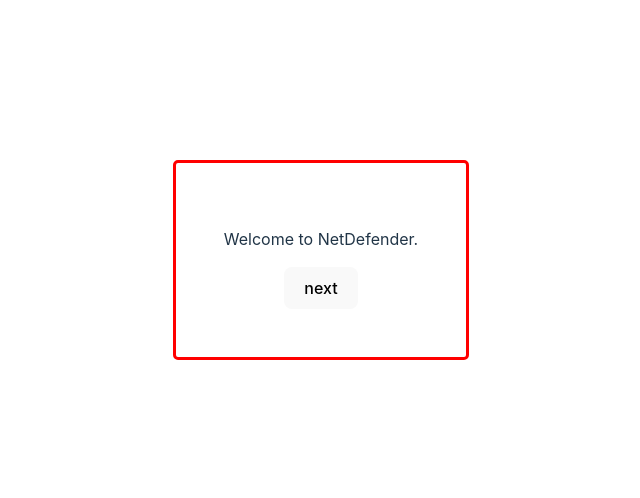
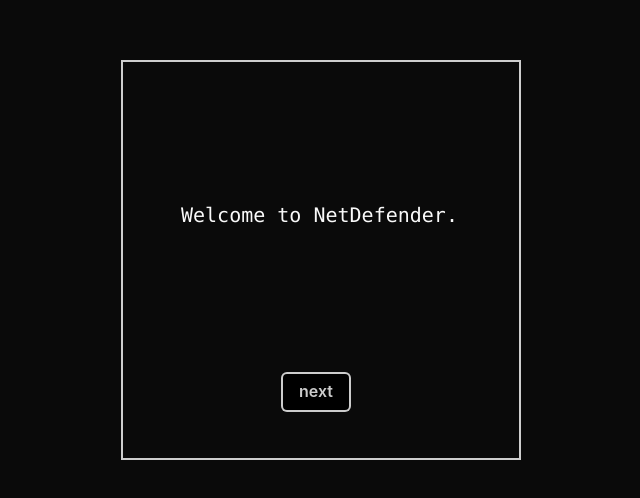
Before and after one commit to kabizzle/NetDefender, a React (Vite) app: page / in a window 1280 px wide. Shown: the part 140-638 px from the top of the page, without its empty margins (319-959 px from the left). Built offline with nearby package versions, Linux system fonts and the light colour scheme.

Commit message:
implemented chakra-ui on demo start screen

```diff
--- a/package.json
+++ b/package.json
@@ -10,6 +10,10 @@
     "preview": "vite preview"
   },
   "dependencies": {
+    "@chakra-ui/react": "^2.7.0",
+    "@emotion/react": "^11.11.1",
+    "@emotion/styled": "^11.11.0",
+    "framer-motion": "^10.12.16",
     "react": "^18.2.0",
     "react-dom": "^18.2.0"
   },
--- a/src/App.tsx
+++ b/src/App.tsx
@@ -1,12 +1,35 @@
-import './App.css'
-import IntroScreen from './components/IntroScreen'
+import { ChakraProvider, extendTheme, AbsoluteCenter, Box } from "@chakra-ui/react";
+import IntroScreen from './components/IntroScreen';
+
+const theme = extendTheme({
+  colors: {
+    game: {
+      green: "#04A130",
+      black: "#0A0A0A",
+      white: "#F9F9F9",
+      red: "#C0181F"
+    }
+  },
+  styles: {
+    global: () => ({
+      body: {
+        bg: 'game.black',
+        color:'game.white'
+      }
+    })
+  }
+})
 
 const App = () => {
 
   return (
-  <div>
-    <IntroScreen/>
-  </div>
+    <ChakraProvider theme = {theme}>
+      <Box pos='relative' w='100vw' minHeight='100vh'>
+        <AbsoluteCenter>
+          <IntroScreen/>
+        </AbsoluteCenter>
+      </Box>
+    </ChakraProvider>
   )
 }
 
--- a/src/components/IntroScreen.tsx
+++ b/src/components/IntroScreen.tsx
@@ -1,5 +1,5 @@
 import { useState } from "react";
-import './intro.css';
+import { Box, Button } from "@chakra-ui/react";
 
 const IntroScreen = () => {
   const [displayText, setDisplayText] = useState("Welcome to NetDefender.");
@@ -8,23 +8,32 @@ const IntroScreen = () => {
   const addText = () => {
     setCount(count+1);
     if (count == 1) {
-      setDisplayText("Your company has been hacked. <br /> IT has detected that the threat originated from your computer.");
+      setDisplayText("Your company has been hacked.");
     }
     if (count == 2) {
+      setDisplayText("IT has detected that the threat originated from your computer.");
+    }
+    if (count == 3) {
       setDisplayText("But you are innocent.");
     }
-    if (count == 3) {
-      setDisplayText("It is up to you to save the company from the attack and prove your innocence. Enter the world of NetDefender.");
+    if (count == 4) {
+      setDisplayText("It is up to you to save the company from the attack and prove your innocence.");
+    }
+    if (count == 5) {
+      setDisplayText("Enter the world of NetDefender.");
     }
   }
 
   return (
-    <div className="intro_box">
-      <p>{displayText}</p>
+    <Box border='2px' borderColor='whiteAlpha.800' boxSize='400px'>
+      <Box pos='absolute' top='0' left='0' marginTop='7em' marginLeft='3em' marginRight='3em' fontSize='20px' fontFamily='mono'>
+        <p>{displayText}</p>
+      </Box>
 
-      <button onClick={addText}> next </button>
-
-    </div>
+      <Button onClick={addText} position='absolute' bottom='0' left='0' marginBottom='3em' marginLeft='10em' bg='blackAlpha.900' border='2px' borderColor='whiteAlpha.800' color='whiteAlpha.800'>
+        next
+      </Button>
+    </Box>
   );
 };
 
--- a/src/components/intro.css
+++ /dev/null
@@ -1,7 +0,0 @@
-.intro_box {
-  border-style: solid;
-  border-radius: 5px;
-  border-color: red;
-  padding: 3em;
-  max-width: 30em;
-}
```
Also changed, not shown: 1 other file (tests, documents, lock files or other folders).
